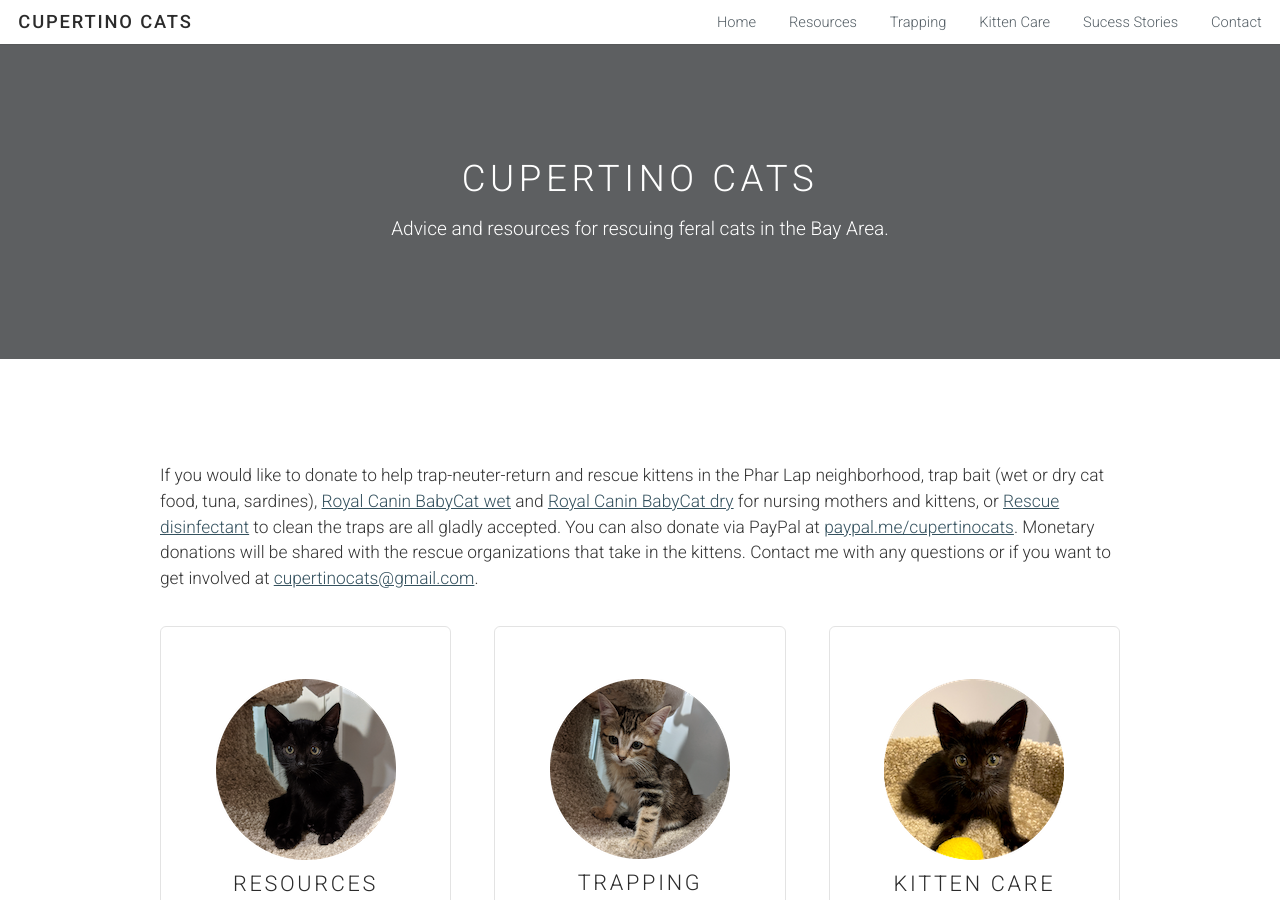
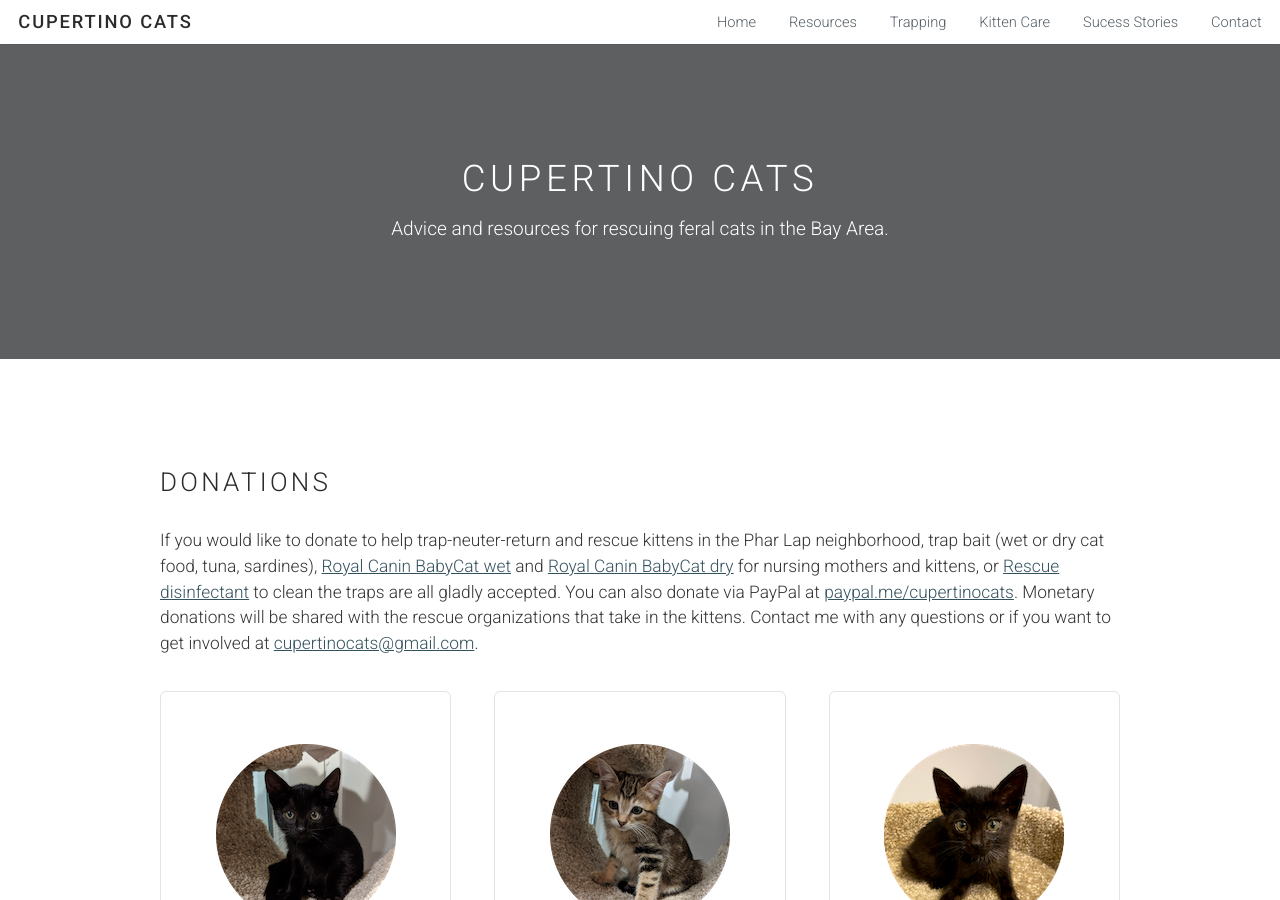
Before and after one commit to sunmeetsingh/bayareacats.github.io, a Jekyll site: the page built from index.html, in a window 1280 px wide and 900 px high. Built offline with Jekyll 4.4.1, drawn with Linux system fonts in a browser that asks for light colours.

Commit message:
Add donations

```diff
--- a/index.html
+++ b/index.html
@@ -10,7 +10,12 @@ layout: landing-page
 <section id="main" class="wrapper style1">
 
   <div class="container">
+
+		<div id="donations">
+  	<h2>Donations</h2>
   	<p>If you would like to donate to help trap-neuter-return and rescue kittens in the Phar Lap neighborhood, trap bait (wet or dry cat food, tuna, sardines), <a target="_blank" href="https://www.amazon.com/Royal-Canin-Babycat-Ultra-Soft-Pregnant/dp/B077Y8KGXS/ref=sr_1_6?dchild=1&keywords=royal+canin+babycat&qid=1598977605&sr=8-6">Royal Canin BabyCat wet</a> and <a target="_blank" href="https://www.amazon.com/Royal-Canin-Nutrition-Babycat-Pregnant/dp/B01H0DDU0G/ref=sxin_7_ac_d_rm?ac_md=0-0-cm95YWwgY2FuaW4gYmFieWNhdA%3D%3D-ac_d_rm&cv_ct_cx=royal+canin+babycat&dchild=1&keywords=royal+canin+babycat&pd_rd_i=B01H0DDU0G&pd_rd_r=2668009c-5a28-453b-a3d9-841dbfb30e6d&pd_rd_w=3iKKH&pd_rd_wg=5DDYc&pf_rd_p=e3dc9e0c-9eab-4c3e-b43a-ba36f8522e14&pf_rd_r=HPGPJSQW9TXCWQ59Q7YV&psc=1&qid=1598977619&sr=1-1-12d4272d-8adb-4121-8624-135149aa9081">Royal Canin BabyCat dry</a> for nursing mothers and kittens, or <a target="_blank" href="https://www.walmart.com/ip/Rescue-1-Step-Disinfectant-Cleaner-Concentrate-Non-toxic-amp-non-irritating-Gallon/426301061">Rescue disinfectant</a> to clean the traps are all gladly accepted. You can also donate via PayPal at <a target="_blank" href="paypal.me/cupertinocats">paypal.me/cupertinocats</a>. Monetary donations will be shared with the rescue organizations that take in the kittens. Contact me with any questions or if you want to get involved at <a target="_blank" href="mailto:cupertinocats@gmail.com">cupertinocats@gmail.com</a>.
+  	</p>
+  	</div>
 
 		<div class="row">
 			<div class="4u">
```
